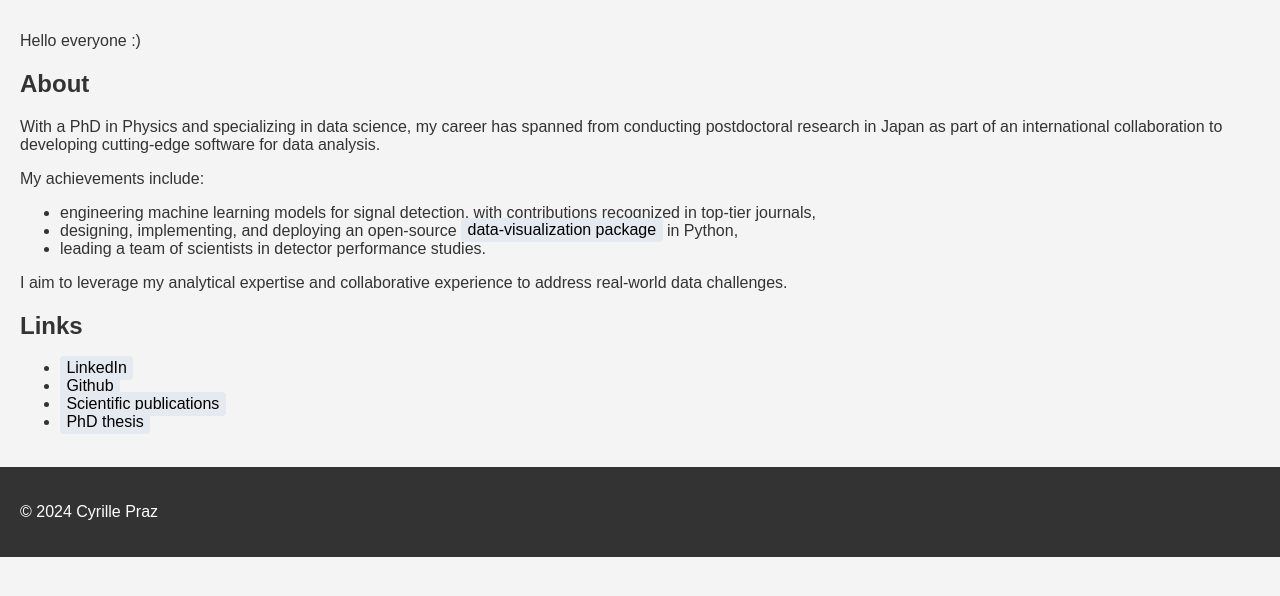
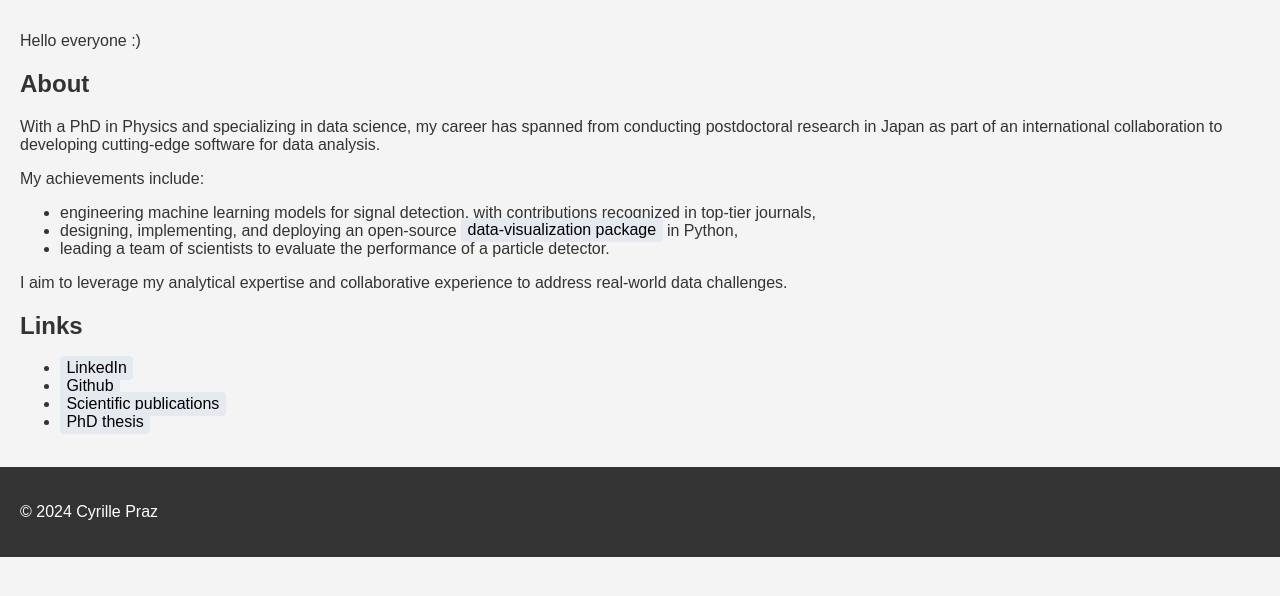
Before and after one commit to cyrraz/cyrraz.github.io, a plain HTML site: page index.html in a window 1280 px wide. Shown: the part 172-768 px from the top of the page. Drawn offline with Linux system fonts and the light colour scheme; a web font is replaced by a local one.

Commit message:
minor update

```diff
--- a/index.html
+++ b/index.html
@@ -75,7 +75,7 @@
             </li>
             <li>designing, implementing, and deploying an open-source <a href="https://plothist.readthedocs.io/en/latest/"
                     target="_blank">data-visualization package</a> in Python,</li>
-            <li>leading a team of scientists in detector performance studies.</li>
+            <li>leading a team of scientists to evaluate the performance of a particle detector.</li>
         </ul>
         <p>I aim to leverage my analytical expertise and collaborative experience to address real-world data challenges.
         </p>
```
